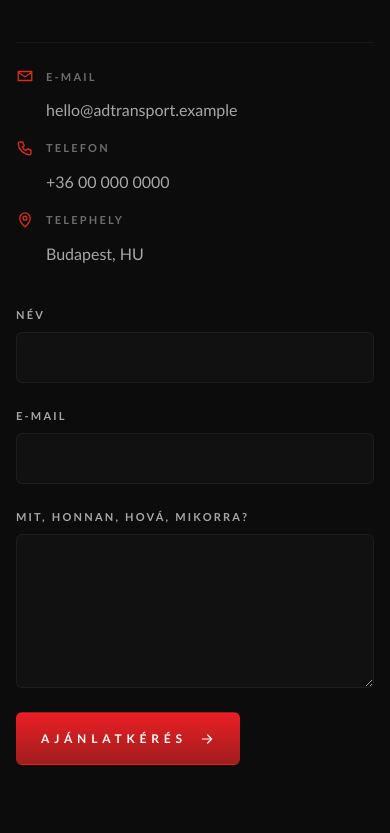
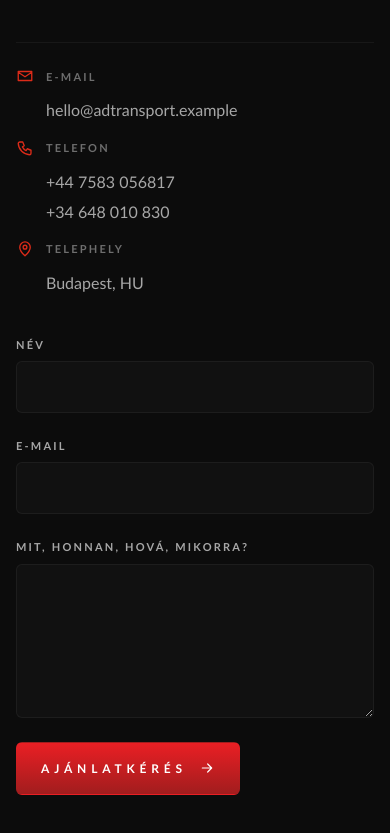
Before and after one commit to adglobalapp/adtransport, a React (Vite) app: page / in a window 390 px wide. Shown: the part 8027-8860 px from the top of the page. Built offline with nearby package versions, Linux system fonts and the light colour scheme; no server answers.

Commit message:
List both contact phone numbers
Replace the placeholder with the UK and Spanish numbers, each a tap-to-call
link, stacked under the phone label.

Co-Authored-By: Claude Opus 5.5 <noreply@anthropic.com>
Claude-Session: https://claude.ai/code/session_01Jr38DEKPwQ3RfjM8ebTE2e

```diff
--- a/src/brand.ts
+++ b/src/brand.ts
@@ -17,7 +17,8 @@ export const brand = {
   logoSrc: '' as string,
 
   email: 'hello@adtransport.example',
-  phone: '+36 00 000 0000',
+  /** Telefonszámok a kapcsolat részben, egymás alatt. */
+  phones: ['+44 7583 056817', '+34 648 010 830'],
   location: 'Budapest, HU',
 
   social: [
--- a/src/components/Contact.css
+++ b/src/components/Contact.css
@@ -104,8 +104,17 @@
   color: var(--color-text-subtle);
 }
 
+.contact__values {
+  display: grid;
+  gap: var(--space-1);
+}
+
+.contact__direct li:has(.contact__values) {
+  align-items: start;
+}
+
 .contact__direct a:hover {
-  color: var(--color-text);
+  color: var(--color-brand-hover);
 }
 
 @media (max-width: 520px) {
--- a/src/components/Contact.tsx
+++ b/src/components/Contact.tsx
@@ -56,7 +56,13 @@ export function Contact({ contact }: { contact: ContactContent }) {
             <li>
               <Icon name="phone" size={18} />
               <span className="contact__key">{contact.direct.phone}</span>
-              <a href={`tel:${brand.phone.replace(/\s+/g, '')}`}>{brand.phone}</a>
+              <span className="contact__values">
+                {brand.phones.map((phone) => (
+                  <a key={phone} href={`tel:${phone.replace(/\s+/g, '')}`}>
+                    {phone}
+                  </a>
+                ))}
+              </span>
             </li>
             <li>
               <Icon name="pin" size={18} />
```
